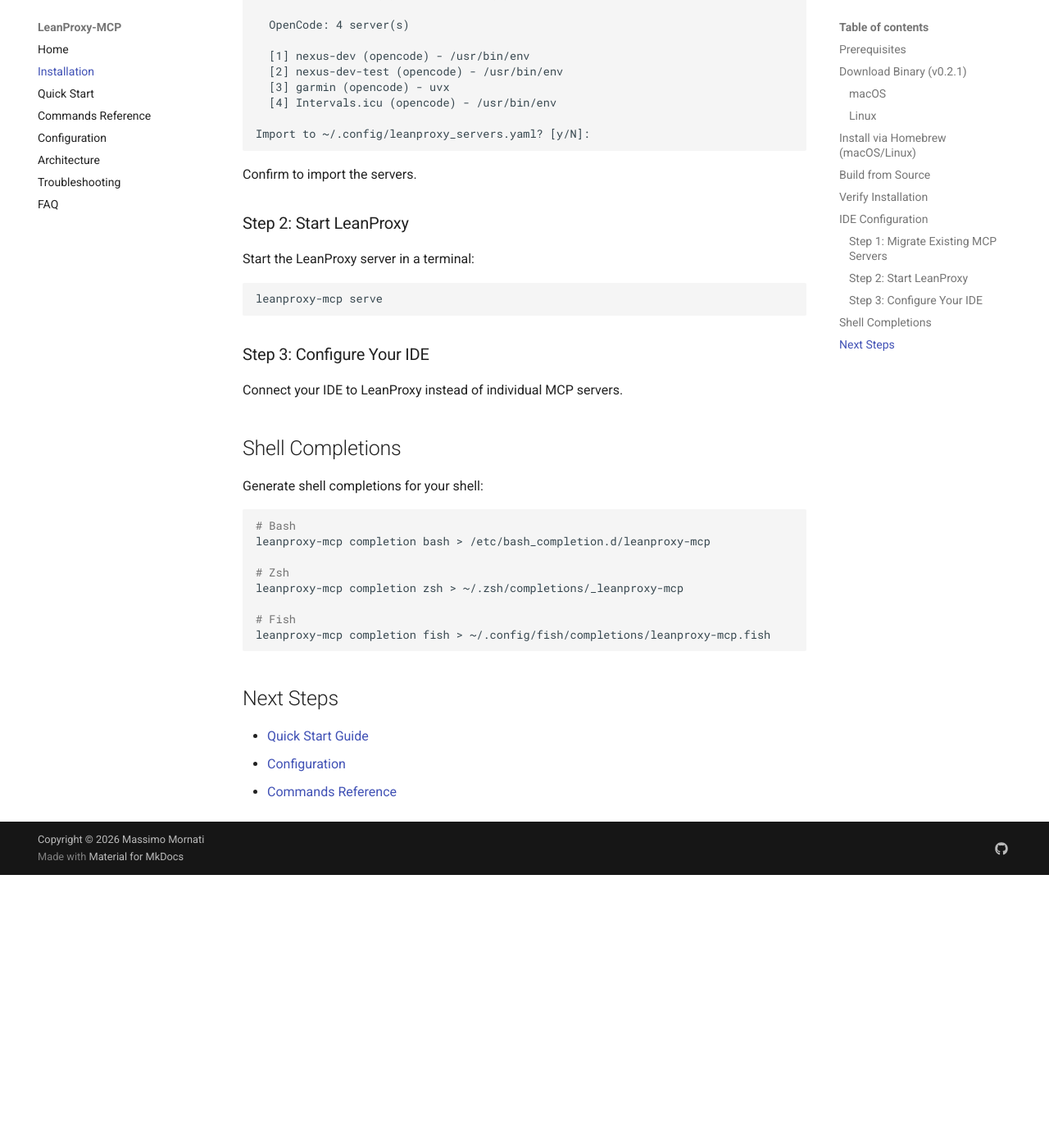
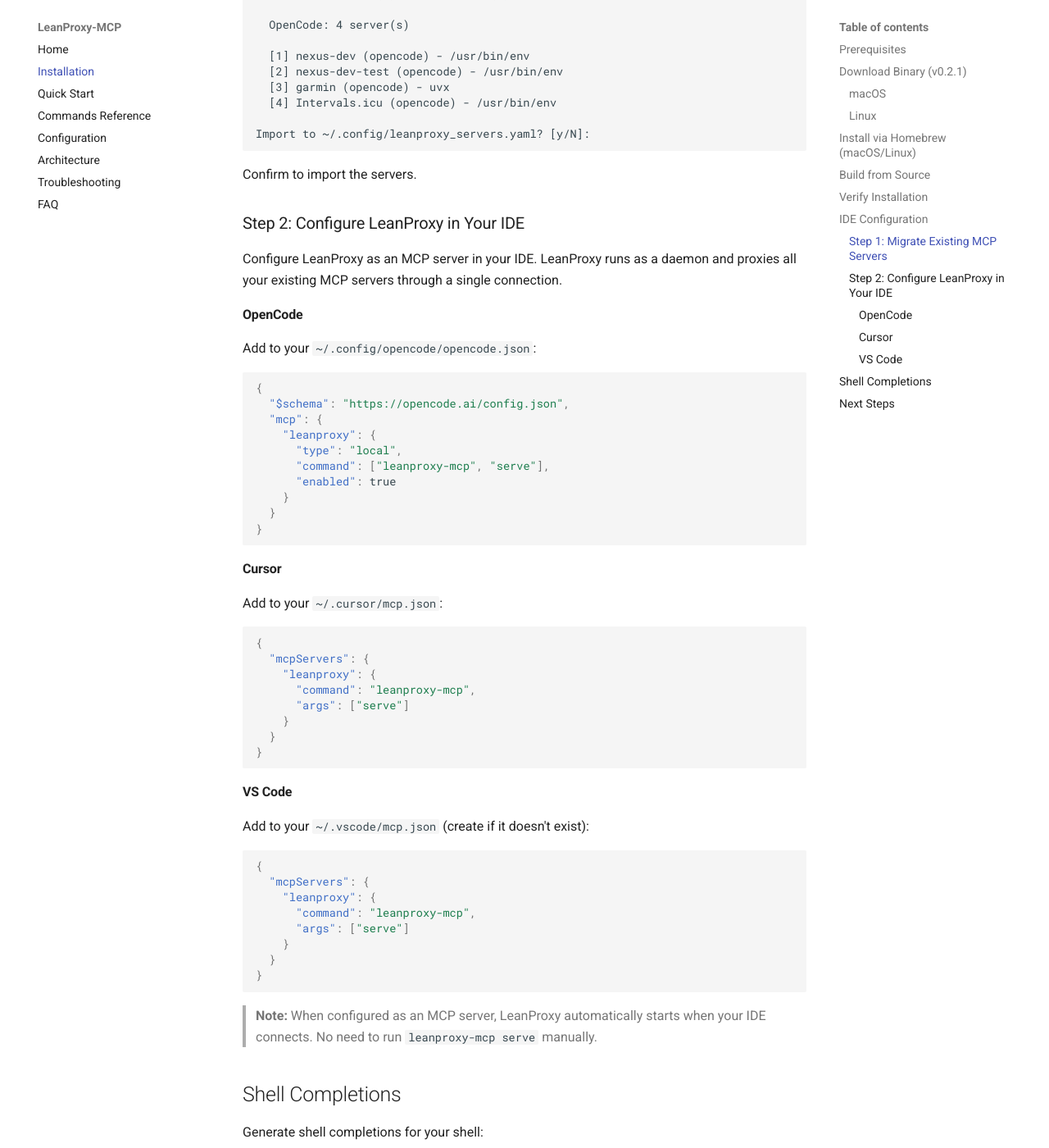
Before and after one commit to mmornati/leanproxy-mcp, an MkDocs documentation site: the page built from docs/installation.md, in a window 1280 px wide and 1400 px high, scrolled down 2558 px. Shown: the whole window at 82% size. Built offline with MkDocs 1.6.1 and Material for MkDocs 9.7.7, drawn with Linux system fonts in a browser that asks for light colours; comment, search, counter and statistics services are not loaded; before the commit the page ends 3625 px from its top, so only the background shows below that.

Commit message:
docs: update IDE configuration section with correct MCP server configs
- Replace manual 'leanproxy-mcp serve' with IDE-specific MCP configurations
- Add correct OpenCode config format from user's local config (~/.config/opencode/opencode.json)
- Add Cursor config format from local ~/.cursor/mcp.json
- Add VS Code config format for ~/.vscode/mcp.json
- Remove redundant Step 3 as the configuration is covered in Step 2
- Remove Claude Desktop section (not installed locally to verify)

````diff
--- a/docs/installation.md
+++ b/docs/installation.md
@@ -126,17 +126,58 @@
 
 Confirm to import the servers.
 
-### Step 2: Start LeanProxy
+### Step 2: Configure LeanProxy in Your IDE
 
-Start the LeanProxy server in a terminal:
+Configure LeanProxy as an MCP server in your IDE. LeanProxy runs as a daemon and proxies all your existing MCP servers through a single connection.
 
-```bash
-leanproxy-mcp serve
+#### OpenCode
+
+Add to your `~/.config/opencode/opencode.json`:
+
+```json
+{
+  "$schema": "https://opencode.ai/config.json",
+  "mcp": {
+    "leanproxy": {
+      "type": "local",
+      "command": ["leanproxy-mcp", "serve"],
+      "enabled": true
+    }
+  }
+}
 ```
 
-### Step 3: Configure Your IDE
+#### Cursor
 
-Connect your IDE to LeanProxy instead of individual MCP servers.
+Add to your `~/.cursor/mcp.json`:
+
+```json
+{
+  "mcpServers": {
+    "leanproxy": {
+      "command": "leanproxy-mcp",
+      "args": ["serve"]
+    }
+  }
+}
+```
+
+#### VS Code
+
+Add to your `~/.vscode/mcp.json` (create if it doesn't exist):
+
+```json
+{
+  "mcpServers": {
+    "leanproxy": {
+      "command": "leanproxy-mcp",
+      "args": ["serve"]
+    }
+  }
+}
+```
+
+> **Note:** When configured as an MCP server, LeanProxy automatically starts when your IDE connects. No need to run `leanproxy-mcp serve` manually.
 
 ## Shell Completions
 
````
